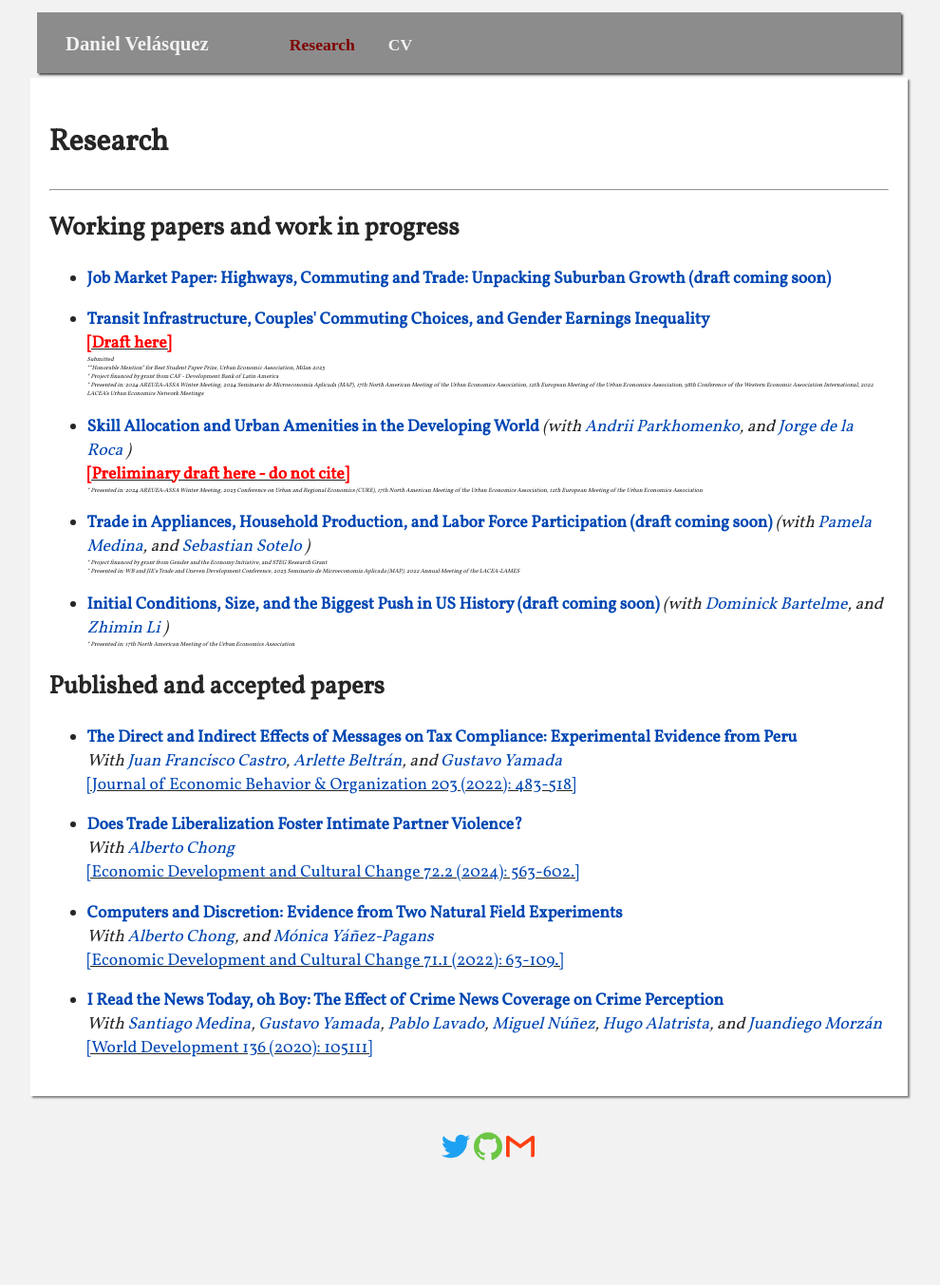
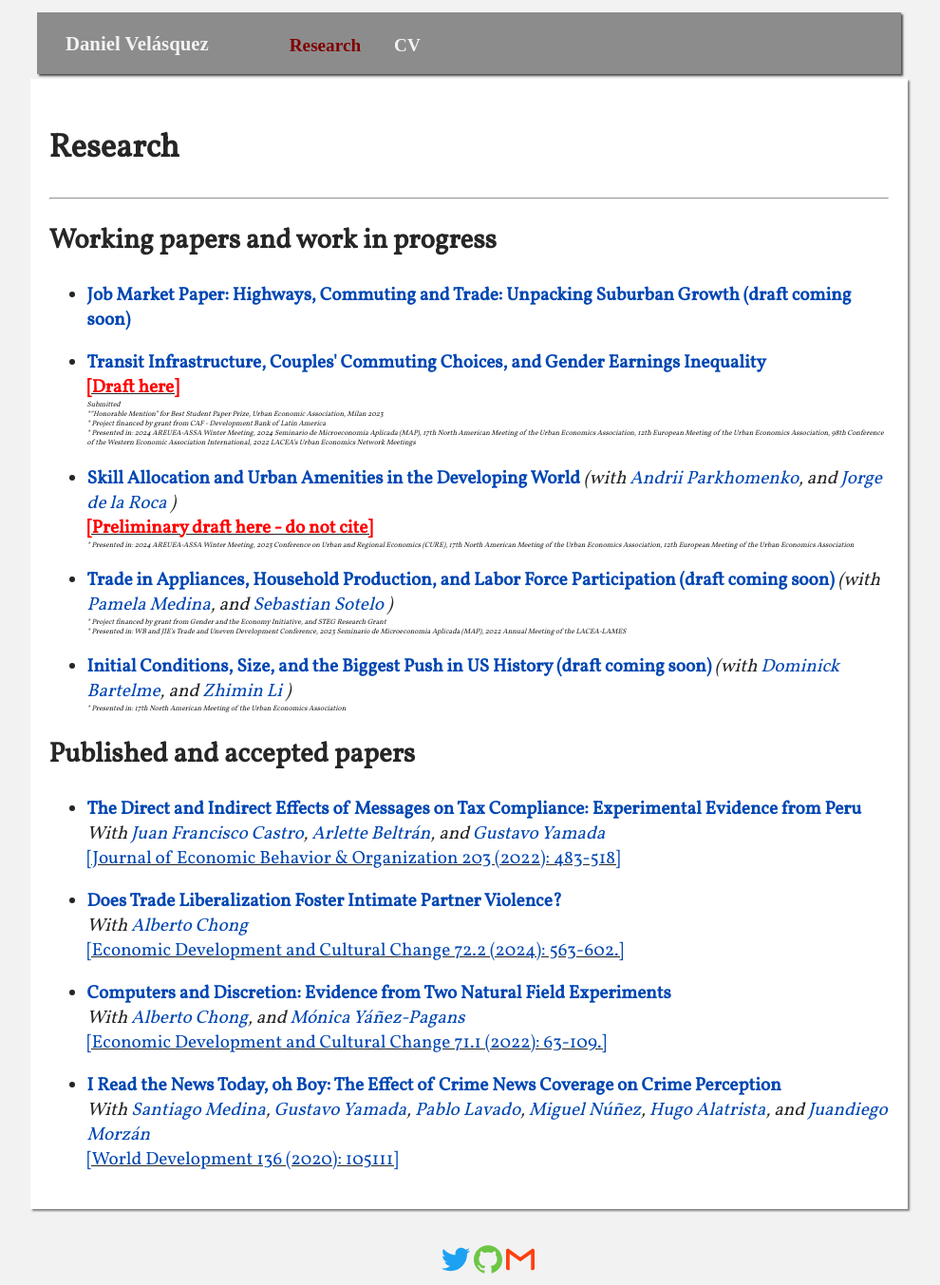
Before and after one commit to dvelasquezc/dvelasquezc.github.io, a Jekyll site: the page built from _pages/research.md, in a window 1280 px wide. Shown: the whole page at 95% size, without its empty margins (146-1136 px from the left). Built offline with Jekyll 4.4.1, drawn with Linux system fonts in a browser that asks for light colours; some web fonts are replaced; before the commit the page ends 1234 px from its top, so only the background shows below that.

Commit message:
update size css

```diff
--- a/assets/css/main.css
+++ b/assets/css/main.css
@@ -71,7 +71,7 @@ label {
 	text-align: left;
 	font-weight: bold;
 	font-family: 'Headland One', serif;
-	font-size: 0.9em;
+	font-size: 1.20em;
 	position: relative;
 }
 
@@ -90,7 +90,7 @@ label {
 	text-decoration: none;
 	font-weight: bold;
 	font-family: 'Headland One', serif;
-	font-size: 1.10em;
+	font-size: 1.20em;
 }
 
 #menu #name a.active  {
@@ -102,7 +102,7 @@ label {
 }
 
 #menu a span {
-	font-size: 0.5em;
+	font-size: 0.75em;
 	margin: -0.4em
 }
 
@@ -160,7 +160,7 @@ label {
 	box-shadow: 2px 2px 2px grey;
 	color: #262626;
 	font-family: 'Vollkorn', serif;
-	font-size: 1.10em
+	font-size: 1.20em
 }
 
 .webcontent a {
@@ -205,7 +205,7 @@ table, th, td {
 }
 
 .conferences {
-	font-size: 0.35em
+	font-size: 0.40em
 }
 
 
@@ -434,11 +434,11 @@ label {
 
 
 #menu #name a {
-	font-size: 1.25em;
+	font-size: 1.00em;
 }
 
 #menu .mylink a {
-	font-size: 1.25em;
+	font-size: 0.9em;
 }
 
 #menu ul li:hover + .dropdown-content, #menu .dropdown-content:hover   {
@@ -489,3 +489,8 @@ label {
 	display: block;
 }
 }
+
+
+.conferences {
+	font-size: 0.40em
+}
```
